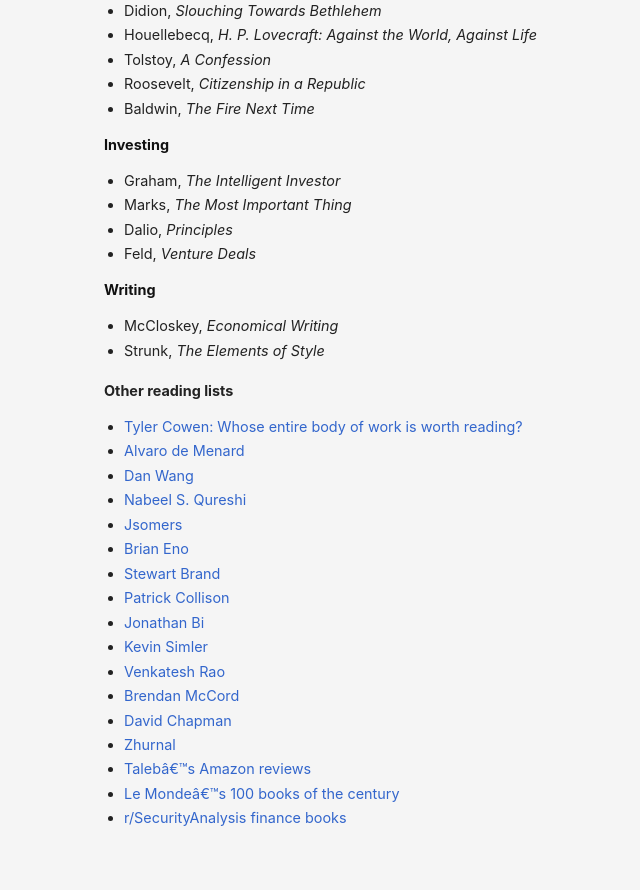
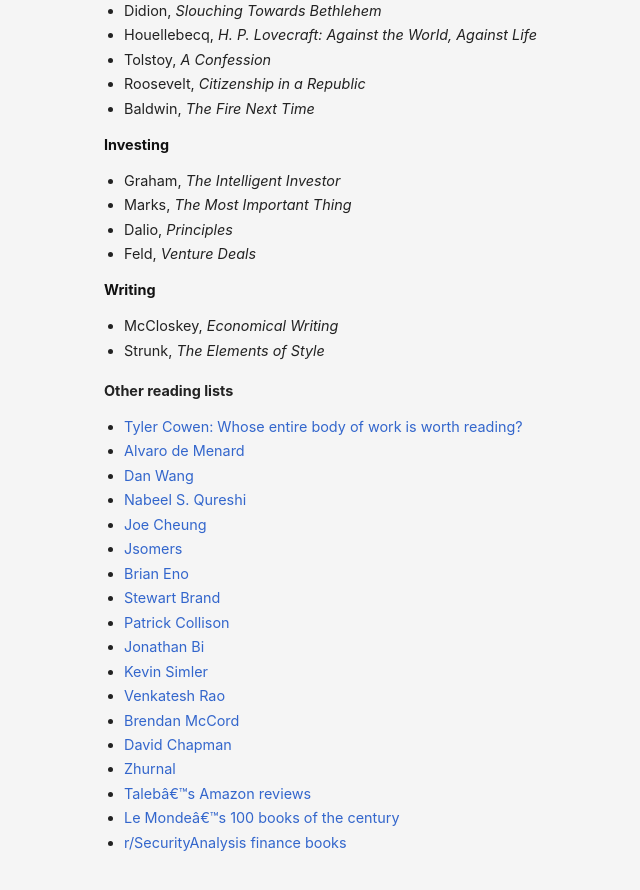
Before and after one commit to danschlz/danschulz.github.io, a Jekyll site: the page built from books.md, in a window 1280 px wide and 900 px high, scrolled down 7428 px. Shown: the top 890 px of the window, without its empty margins (256-896 px from the left). Built offline with Jekyll 4.4.1, drawn with Linux system fonts in a browser that asks for light colours.

Commit message:
Update books.md

```diff
--- a/books.md
+++ b/books.md
@@ -360,6 +360,7 @@ Jump to:
 * [Alvaro de Menard](https://fantasticanachronism.com/recommended-reading/)
 * [Dan Wang](https://danwang.co/books/)
 * [Nabeel S. Qureshi](https://nabeelqu.co/books)
+* [Joe Cheung](https://subcriticalappraisal.com/bookshelf/)
 * [Jsomers](http://jsomers.net/#books)
 * [Brian Eno](https://www.brainpickings.org/2014/03/03/brian-eno-reading-list/)
 * [Stewart Brand](https://www.brainpickings.org/2014/03/07/stewart-brand-reading-list/)
```
